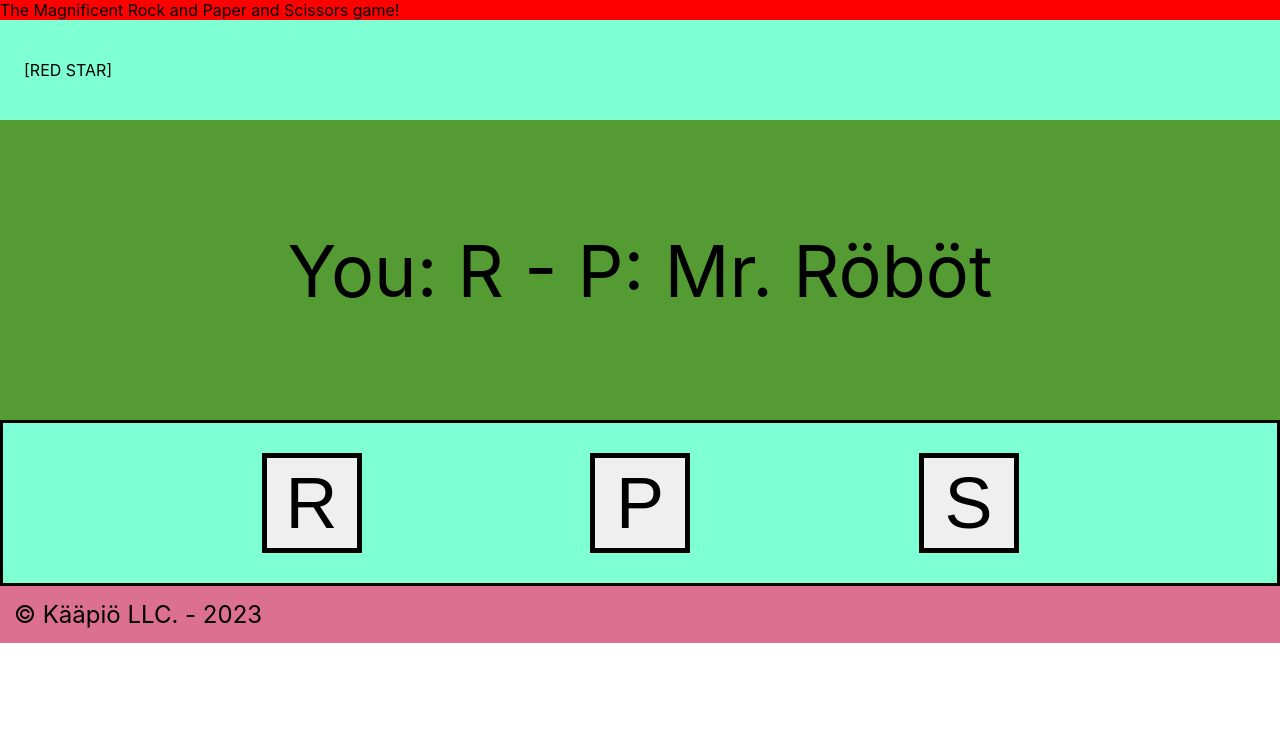
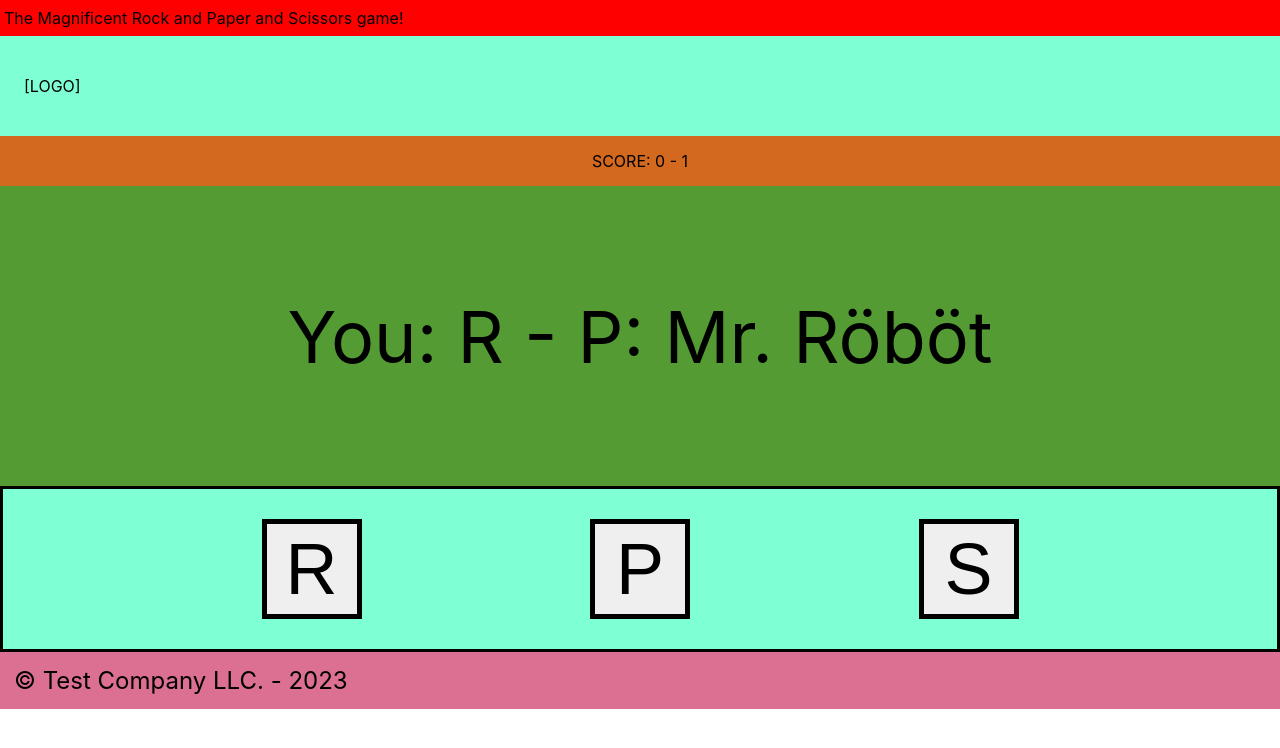
Before and after one commit to TomG-FIN/odin-RockPaperScissors, a plain HTML site: page index.html in a window 1280 px wide. Drawn offline with Linux system fonts and the light colour scheme.

Commit message:
Sanitized HTML

```diff
--- a/RPS.js
+++ b/RPS.js
@@ -103,7 +103,7 @@ function game() {
 
 }
 
-//game()
+// game()
 
 // function getePlayerChoice(playerChoise) {
 //     let playerSelection;
--- a/index.html
+++ b/index.html
@@ -9,8 +9,8 @@
 </head>
 <body>
     <div class="header">The Magnificent Rock and Paper and Scissors game!</div>
-    <div class="score"></div> <!-- SCORE: 0 - 1 -->
-    <div class="logoBox">[RED STAR]</div> <!-- The Red Star-->
+    <div class="logoBox">[LOGO]</div>
+    <div class="score">SCORE: 0 - 1</div>
     <div class="playArea">
         <div class="selectionArea">You: R - P: Mr. Röböt</div> <!-- You: R - P: Mr. Röböt -->
         <div class="playerChoises"> <!-- [R] [P] [S] content -->
@@ -19,6 +19,6 @@
             <button class="scissors">S</button><!-- [S] box -->
         </div>
     </div>
-    <div class=footer>&#169; Kääpiö LLC. - 2023</div>
+    <div class=footer>&#169; Test Company LLC. - 2023</div>
 </body>
 </html>
--- a/style.css
+++ b/style.css
@@ -1,7 +1,7 @@
 .header {
     background-color: red;
     margin: 0px;
-    padding: 0px;
+    padding: 8px 4px;
     border: 0px;
 }
 .footer {
@@ -35,13 +35,21 @@ body {
     display: flex;
     justify-content: flex-start;
     align-items: center;
-    height: 100px;
+    min-height: 100px;
     background-color: aquamarine;
     margin: 0px;
     padding-left: 24px;
     border: 0px;
 }
-
+.score {
+    display: flex;
+    justify-content: center;
+    align-items: center;
+    min-height: 50px;
+    background-color:chocolate;
+    margin: 0px;
+    border: 0px;
+}
 .selectionArea {
     display: flex;
     justify-content: center;
```
